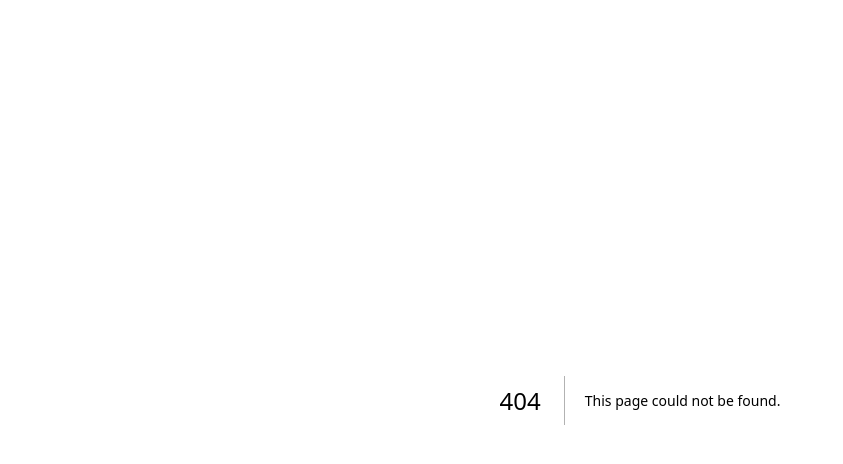
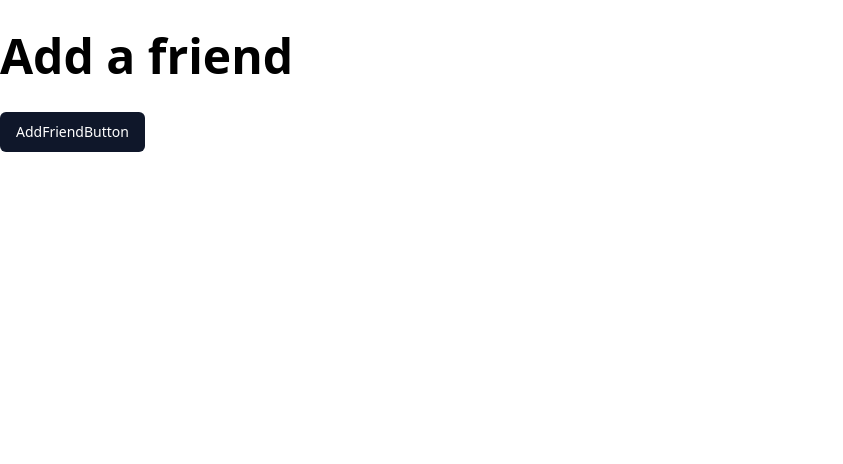
Before and after one commit to aditya-shrivastavv/RapidChat, a Next.js app: page /add in a window 1280 px wide. Before the commit this address had no page. Shown: the top 464 px of the page, without its empty margins (0-843 px from the left). Built offline with nearby package versions, Linux system fonts and the light colour scheme.

Commit message:
creating add friend button

```diff
--- /dev/null
+++ b/src/app/(dashboard)/add/page.tsx
@@ -0,0 +1,15 @@
+import AddFriendButton from '@/components/AddFriendButton'
+import React from 'react'
+
+type Props = {}
+
+const Add = (props: Props) => {
+  return (
+    <main className="pt-8">
+      <h1 className="font-bold text-5xl mb-8">Add a friend</h1>
+      <AddFriendButton />
+    </main>
+  )
+}
+
+export default Add
--- /dev/null
+++ b/src/components/AddFriendButton.tsx
@@ -0,0 +1,10 @@
+import React from 'react'
+import Button from './ui/Button'
+
+type Props = {}
+
+const AddFriendButton = (props: Props) => {
+  return <Button>AddFriendButton</Button>
+}
+
+export default AddFriendButton
```
